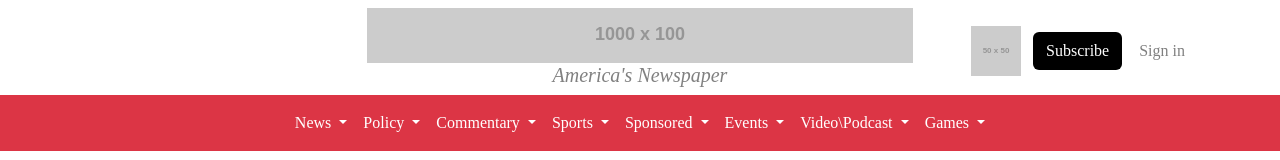
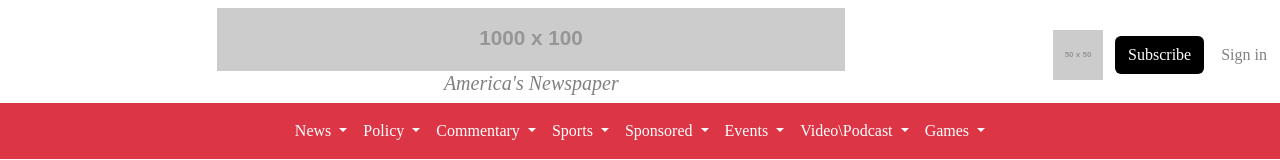
Before and after one commit to Pennelli02/ppm_project, a plain HTML site: page index.html in a window 1280 px wide. Shown: the top 160 px of the page. Drawn offline with nearby package versions, Linux system fonts and the light colour scheme; placeholder pictures from the web are drawn by us.

Commit message:
sistemato responsività header

```diff
--- a/index.html
+++ b/index.html
@@ -9,15 +9,15 @@
     <meta name="viewport" content="width=device-width, initial-scale=1">
 </head>
 <body>
-<div class="container d-none d-md-block">
-    <div class="row align-items-center mainHeader ">
-            <div class=" col-lg-6 col-md-5 text-center offset-lg-3 zonaLogo">
+<div class= "d-none d-md-block mainHeader">
+    <div class="row align-items-center">
+            <div class=" col-lg-6 col-md text-center offset-md-2 offset-lg-2 zonaLogo">
                 <a href="#">
-                <img src="https://placehold.co/1000x100?text=THE+WASHINGTON+TIMES" class="img-fluid">
+                <img src="https://placehold.co/1000x100?text=THE+WASHINGTON+TIMES" class="img-fluid" alt="Main Logo">
                 <h5>America's Newspaper</h5>
                 </a>
             </div>
-            <div class="col-lg-3 col-md-5 text-end zonaSubscribe">
+            <div class="col-lg-4 col-md text-end zonaSubscribe">
                 <button type="button" class="Icon" data-bs-toggle="modal" data-bs-target="#exampleModal"><!-- Button trigger modal -->
                     <img src="https://placehold.co/50x50?text=Email+Icon">
                 </button>
```
